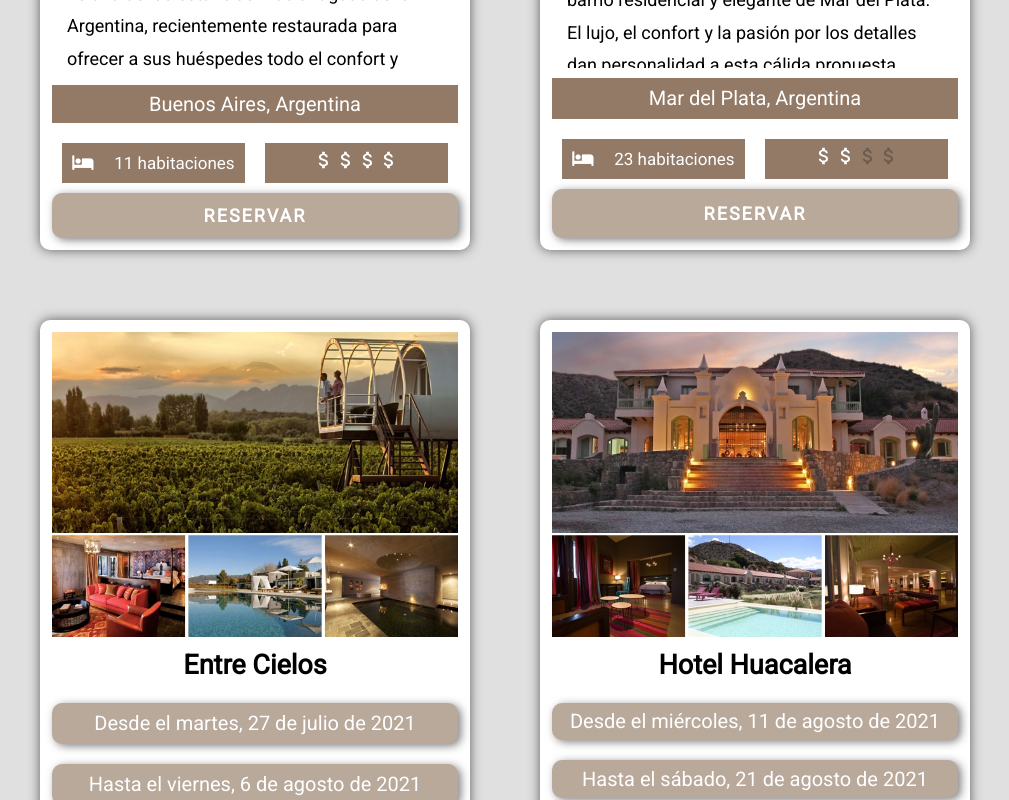
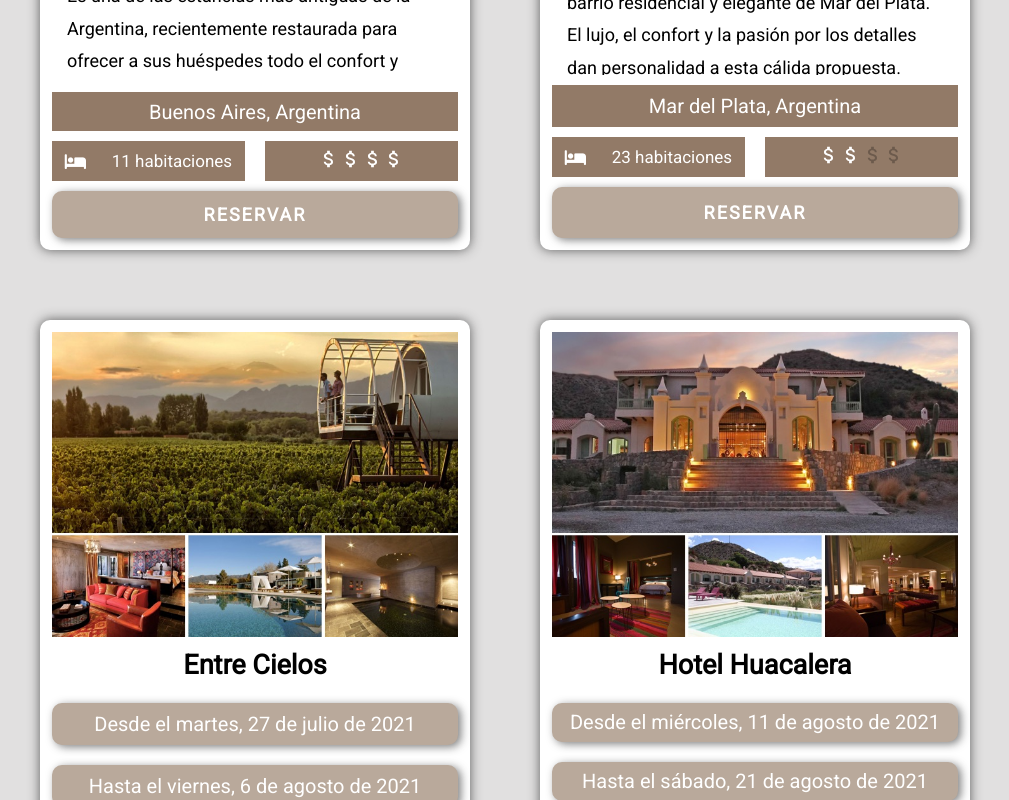
Before and after one commit to MGagiledevelopment/HOTELRESERVATION-PROJECT, a React (Create React App) app: page / in a window 1280 px wide. Shown: the part 1120-1920 px from the top of the page, without its empty margins (135-1144 px from the left). Built offline with nearby package versions, Linux system fonts and the light colour scheme.

Commit message:
arreglos css

```diff
--- a/src/css/cards.module.css
+++ b/src/css/cards.module.css
@@ -92,7 +92,8 @@
   display: flex;
   justify-content: space-around;
   align-items: center;
-  margin: 1rem;
+  margin-right: 1rem;
+  margin-bottom: 1rem;
 }
 @media screen and (max-width:400px){
   .rooms {
@@ -110,7 +111,8 @@
   display: flex;
   justify-content: center;
   align-items: center;
-  margin: 1rem;
+  margin-left: 1rem;
+  margin-bottom: 1rem;
 }
 
 
```
